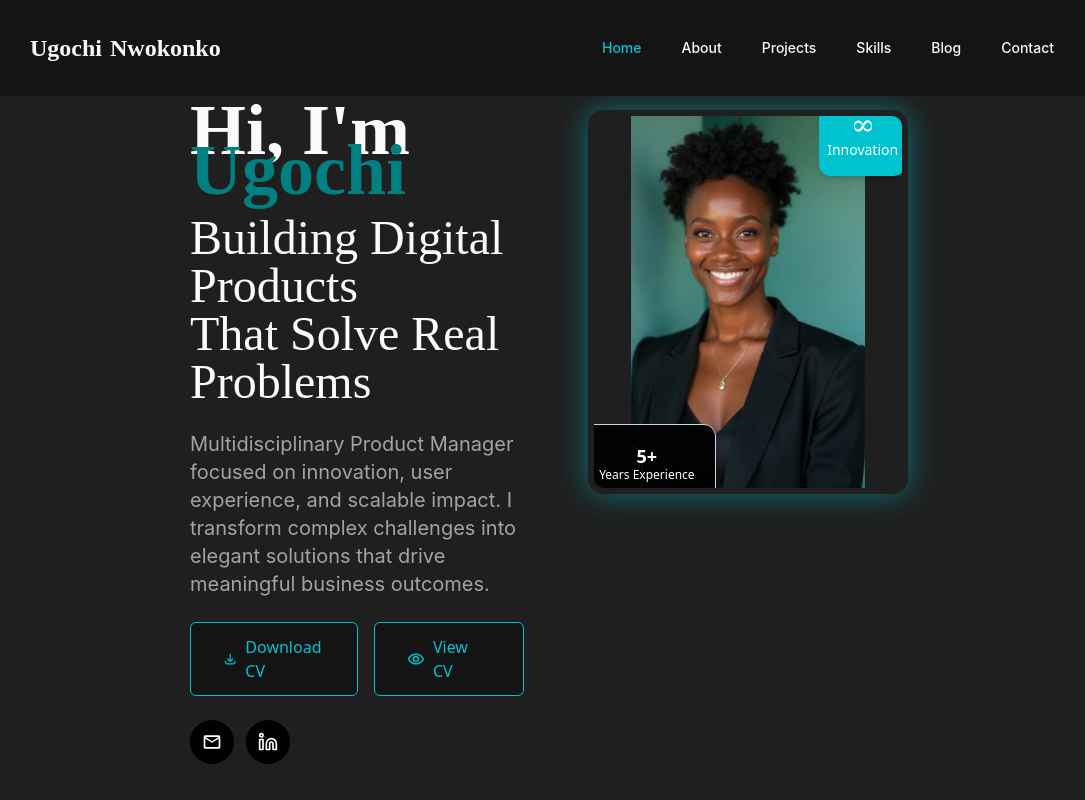
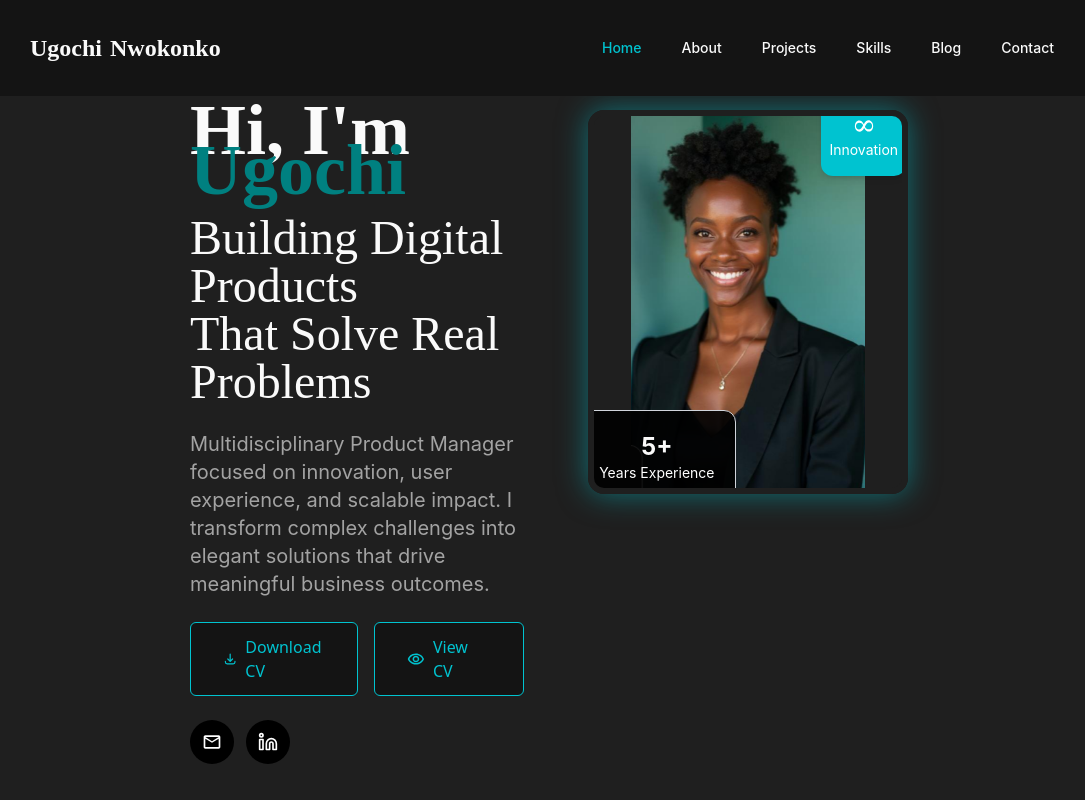
Before and after one commit to MOYIN-21/Portfolio-Website, a React (Vite) app: page / in a window 1280 px wide. Shown: the top 800 px of the page, without its empty margins (98-1183 px from the left). Built offline with nearby package versions, Linux system fonts and the light colour scheme.

Commit message:
profile pics

```diff
--- a/src/components/HomeSections/HomeHero.jsx
+++ b/src/components/HomeSections/HomeHero.jsx
@@ -74,12 +74,12 @@ const HomeHero = () => {
 
       <div className="absolute -top-4 -right-1 bg-[#00C3D0] text-white px-2 py-4 rounded-xl shadow-md flex flex-col items-center justify-center">
         <GiInfinity className="text-xl mb-1" />
-        <span className="text-sm font-medium">Innovation</span>
+        <span className="text-[14px] leading-5 text-inter-regular">Innovation</span>
       </div>
 
       <div className="absolute -bottom-4 -left-4 bg-black/90 border border-gray-300 text-white px-5 py-5 rounded-xl shadow-lg text-center">
-        <p className="text-lg font-bold leading-tight">5+</p>
-        <p className="text-xs">Years Experience</p>
+        <p className="text-2xl text-inter-bold leading-8 text-[#FAFAFA]">5+</p>
+        <p className="text-[14px] leading-5 text-inter-regular">Years Experience</p>
       </div>
     </div>
   </div>
--- a/src/components/Sections/About.jsx
+++ b/src/components/Sections/About.jsx
@@ -143,12 +143,12 @@ const About = () => {
 
           <div className="absolute -top-4 -right-1 bg-[#00C3D0] text-white px-2 py-4 rounded-xl shadow-md flex flex-col items-center justify-center">
             <GiInfinity className="text-xl mb-1" />
-            <span className="text-sm font-medium">Innovation</span>
+            <span className="text-[14px] leading-5 text-inter-regular">Innovation</span>
           </div>
 
           <div className="absolute -bottom-4 -left-4 bg-black/90 border border-gray-300 text-white px-5 py-5 rounded-xl shadow-lg text-center">
-            <p className="text-lg font-bold leading-tight">5+</p>
-            <p className="text-xs">Years Experience</p>
+            <p className="text-2xl text-inter-bold leading-8">5+</p>
+            <p className="text-[14px] leading-5 text-inter-regular">Years Experience</p>
           </div>
         </div>
       </div>
```
